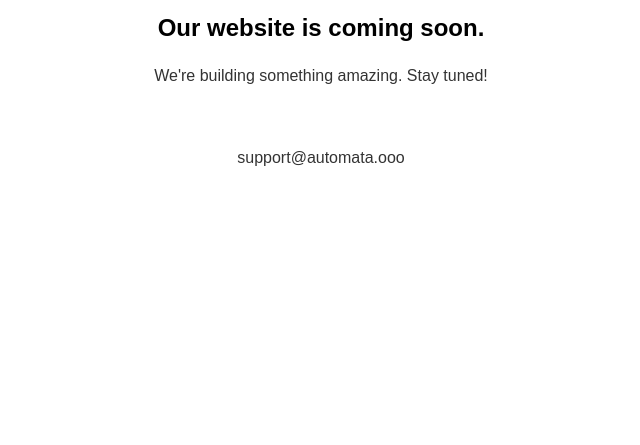
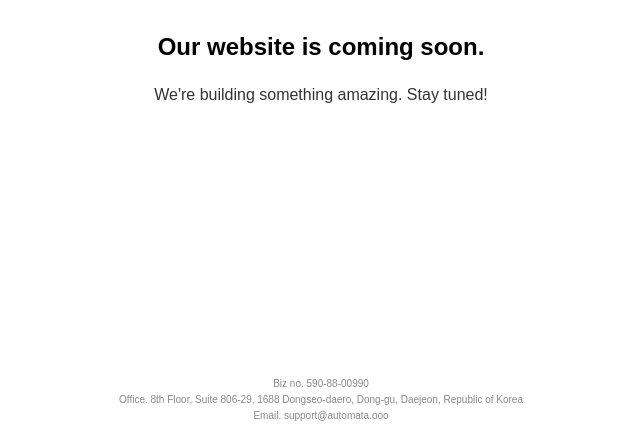
Before and after one commit to automata-ai-zenith/automata-maintenance, a plain HTML site: page index.html in a window 1280 px wide. Shown: the part 355-800 px from the top of the page, without its empty margins (319-959 px from the left). Drawn offline with Linux system fonts and the light colour scheme.

Commit message:
updated footer

```diff
--- a/index.html
+++ b/index.html
@@ -10,15 +10,18 @@
             margin: 0;
             padding: 0;
             display: flex;
-            justify-content: center;
-            align-items: center;
-            height: 100vh;
             flex-direction: column;
             text-align: center;
+            min-height: 100vh;
         }
         .container {
             max-width: 600px;
             padding: 20px;
+            margin: auto;
+            display: flex;
+            flex-direction: column;
+            justify-content: center;
+            flex: 1;
         }
         .logo {
             margin-bottom: 40px;
@@ -31,9 +34,19 @@
             margin-bottom: 40px;
             line-height: 1.6;
         }
-        .contact {
-            margin-top: 60px;
-            color: #555;
+        .footer {
+            position: fixed;
+            bottom: 20px;
+            left: 0;
+            right: 0;
+            color: #888;
+            font-size: 10px;
+            line-height: 1.4;
+        }
+        .footer p {
+            margin: 2px 0;
+            font-size: 10px;
+            color: #888;
         }
         h1 {
             font-size: 24px;
@@ -55,10 +68,12 @@
             <h1>Our website is coming soon.</h1>
             <p>We're building something amazing. Stay tuned!</p>
         </div>
+    </div>
 
-        <div class="contact">
-            <p>support@automata.ooo</p>
-        </div>
+    <div class="footer">
+        <p>Biz no. 590-88-00990</p>
+        <p>Office. 8th Floor, Suite 806-29, 1688 Dongseo-daero, Dong-gu, Daejeon, Republic of Korea</p>
+        <p>Email. support@automata.ooo</p>
     </div>
 </body>
 </html>
```
